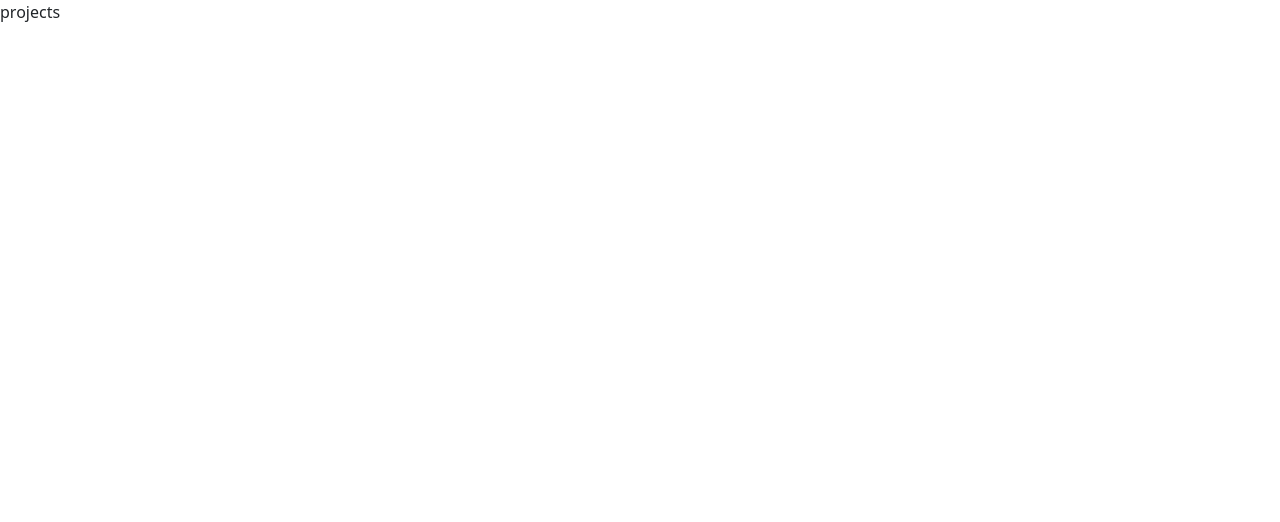
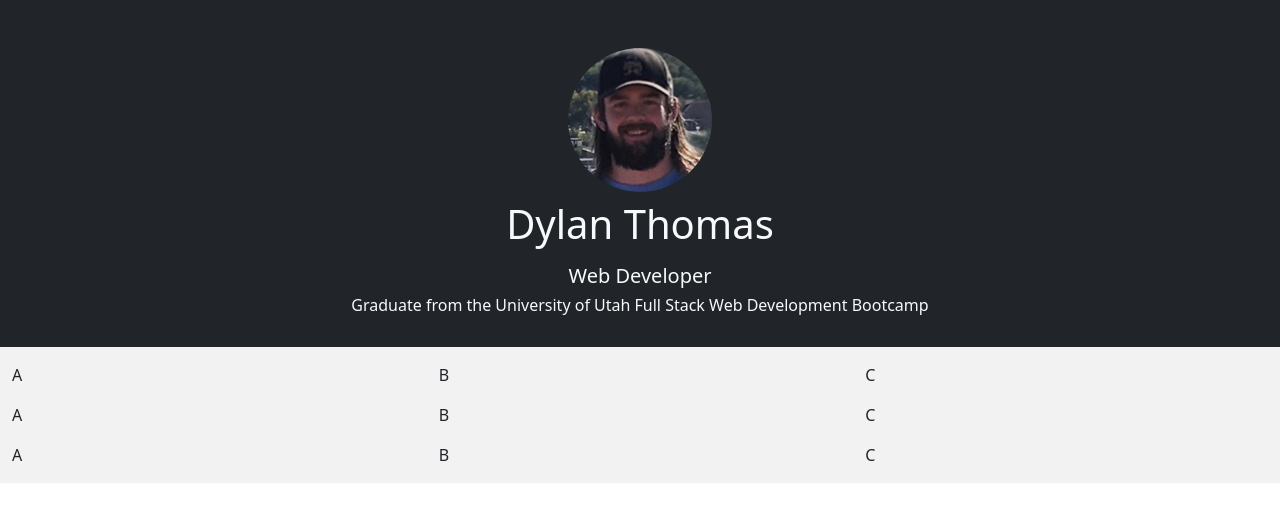
Before and after one commit to thomasdylan/portfolio, a Next.js app: page /projects in a window 1280 px wide. Shown: the top 522 px of the page. Built offline with nearby package versions, Linux system fonts and the light colour scheme.

Commit message:
Start of project page

```diff
--- a/components/LinkContainer.tsx
+++ b/components/LinkContainer.tsx
@@ -104,9 +104,6 @@ const LinkContainer = () => {
                     href='https://github.com/thomasdylan'
                     style={{ textDecoration: 'none', color: 'white' }}
                   >
-                    {
-                      //Githubicon goes here when I find one that doesn't break vercel deployment
-                    }
                     <Image
                       src='/github.svg'
                       alt='Github'
--- a/pages/projects.tsx
+++ b/pages/projects.tsx
@@ -1,7 +1,30 @@
 import React from 'react';
+import AvatarDesc from '../components/AvatarDesc';
+import { Col, Container, Row } from 'react-bootstrap';
 
 const projects = () => {
-  return <div>projects</div>;
+  return (
+    <>
+      <AvatarDesc />
+      <Container fluid>
+        <Row className='pt-3'>
+          <Col>A</Col>
+          <Col>B</Col>
+          <Col>C</Col>
+        </Row>
+        <Row className='pt-3'>
+          <Col>A</Col>
+          <Col>B</Col>
+          <Col>C</Col>
+        </Row>
+        <Row className='pt-3 pb-3'>
+          <Col>A</Col>
+          <Col>B</Col>
+          <Col>C</Col>
+        </Row>
+      </Container>
+    </>
+  );
 };
 
 export default projects;
```
